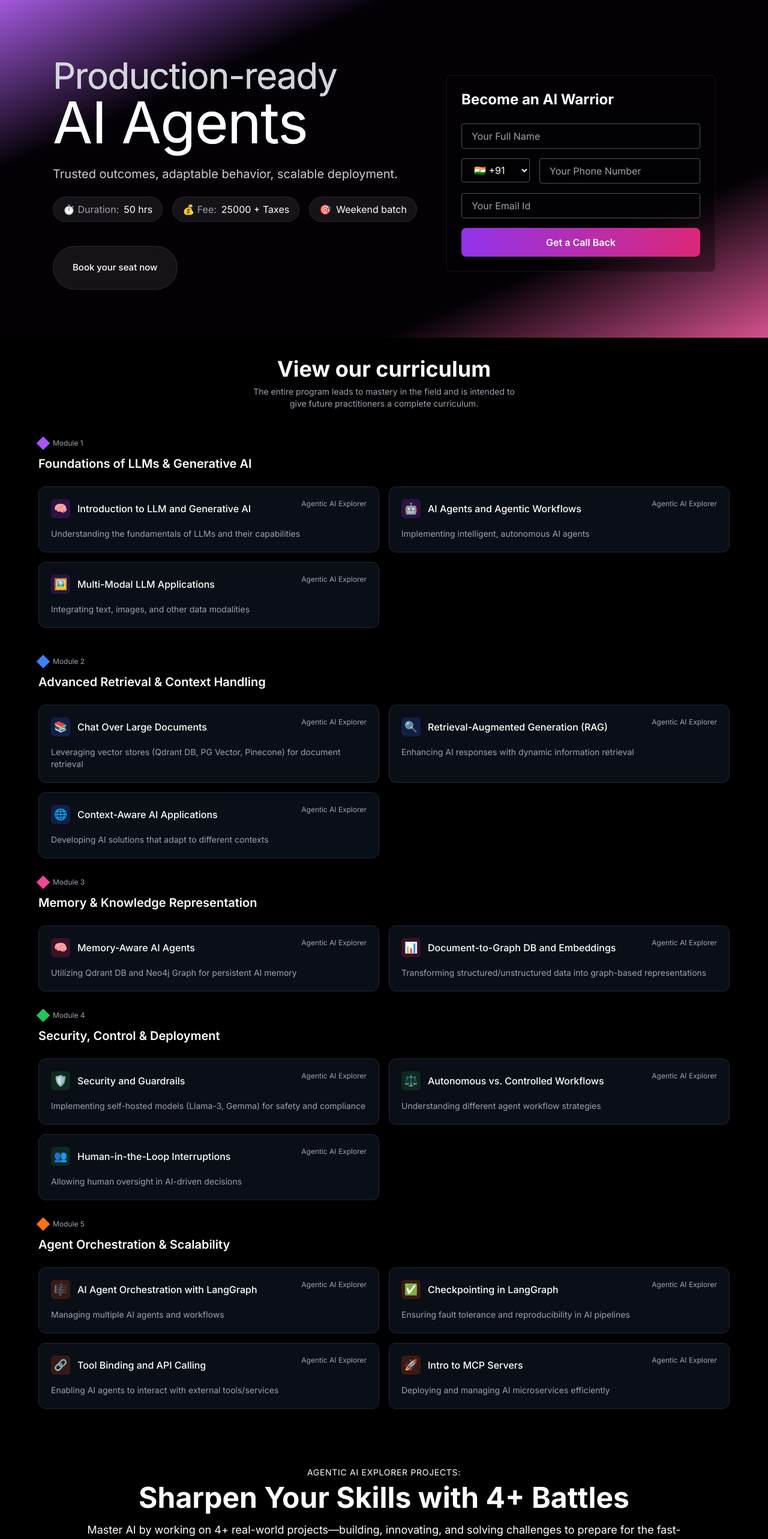
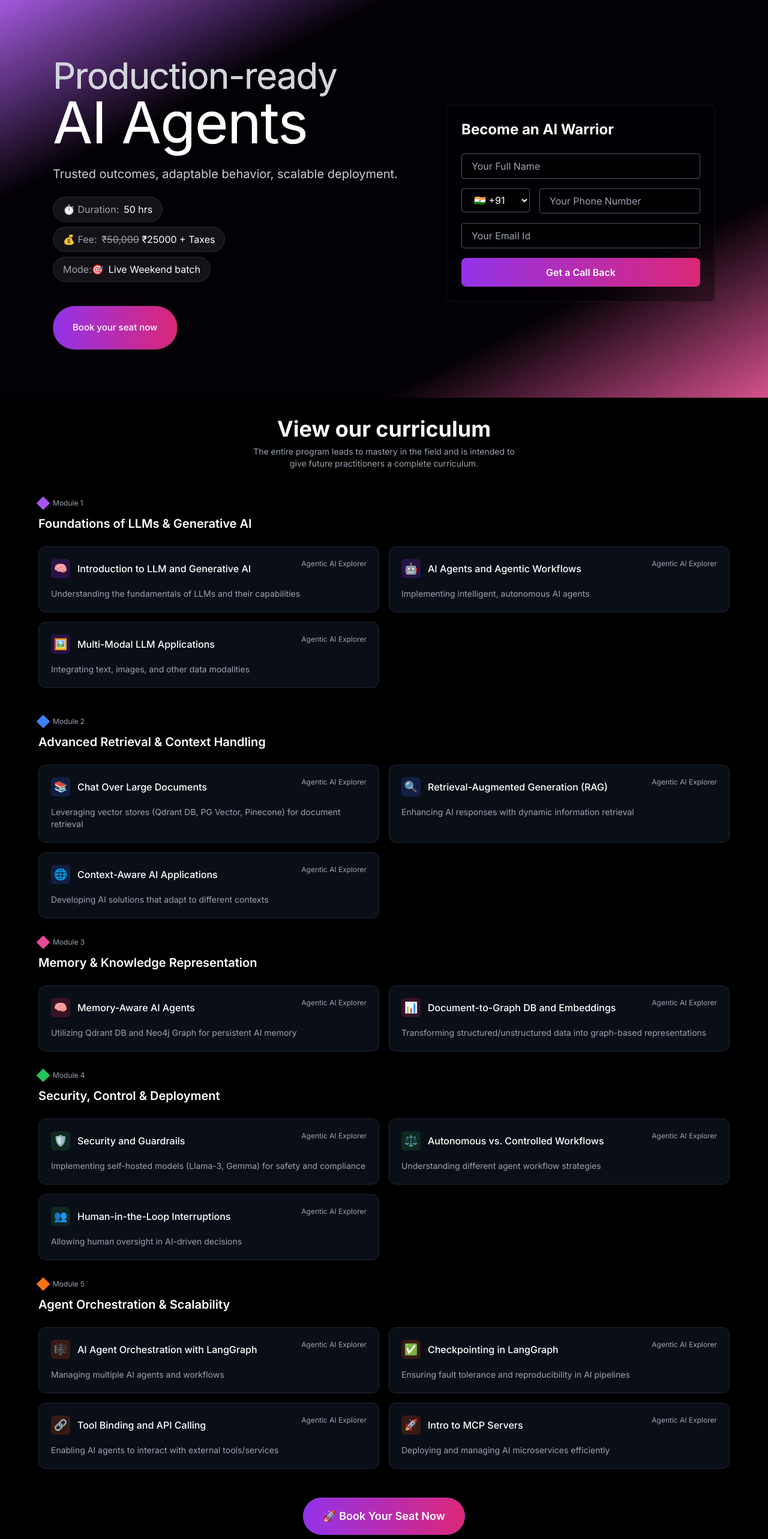
Before and after one commit to LWintern/the-agentic-ai, a Next.js app: page /agenticaiautonomoussystems in a window 1280 px wide. Shown: the top 2566 px of the page at 60% size. Built offline with nearby package versions, Linux system fonts and the light colour scheme.

Commit message:
add button color

```diff
--- a/src/components/advancedagenticai/CoursePage/Hero.tsx
+++ b/src/components/advancedagenticai/CoursePage/Hero.tsx
@@ -91,7 +91,7 @@ const HeroSection: React.FC = () => {
 
 
         <div className="px-4 py-2 rounded-full bg-zinc-800/50 border border-zinc-700/50 text-sm md:text-base">
-          <span className="text-zinc-400">🎯Mode</span>
+          <span className="text-zinc-400">🎯Mode:</span>
           <span className="ml-2 text-white">Live Weekend batch</span>
         </div>
       </div>
@@ -105,7 +105,8 @@ const HeroSection: React.FC = () => {
           <Button
             variant="outline"
             className="w-full sm:w-auto rounded-full px-6 md:px-8 py-5 md:py-6 h-auto text-[14px] md:text-[15px] font-medium
-            bg-zinc-800/50 hover:bg-zinc-700/50
+            bg-gradient-to-r from-purple-600 to-pink-600
+    hover:from-purple-700 hover:bg-zinc-700/50
             border-zinc-700/50 hover:border-zinc-600/50
             text-white hover:text-white/90
             transition-all duration-200"
--- a/src/components/advancedagenticai/CoursePage/Roadmap.tsx
+++ b/src/components/advancedagenticai/CoursePage/Roadmap.tsx
@@ -247,7 +247,7 @@ const AIRoadmap: React.FC = () => {
           ))}
         </div>
 
-        {/* todo add Book you seat button in the center it is call to action button think how we can hilight this button */}
+
  {/* Call to action button */}
  <div className="mt-12 flex justify-center">
           <a
--- a/src/components/agenticaiautonomoussystems/CoursePage/Hero.tsx
+++ b/src/components/agenticaiautonomoussystems/CoursePage/Hero.tsx
@@ -61,22 +61,50 @@ const HeroSection: React.FC = () => {
             </p>
 
 
-                      <div className="flex flex-col sm:flex-row gap-3 md:gap-4 mb-8 md:mb-10">
+                      <div className="flex flex-col sm:flex-row gap-3 md:gap-4 mb-2 md:mb-2">
                     <div className="px-4 py-2 rounded-full bg-zinc-800/50 border border-zinc-700/50 text-sm md:text-base">
                       <span className="text-zinc-400">⏱️ Duration:</span>
                       <span className="ml-2 text-white">50 hrs</span>
                     </div>
 
-                    <div className="px-4 py-2 rounded-full bg-zinc-800/50 border border-zinc-700/50 text-sm md:text-base">
-                      <span className="text-zinc-400">💰 Fee:</span>
-                      <span className="ml-2 text-white">25000 + Taxes</span>
-                    </div>
 
-                    <div className="px-4 py-2 rounded-full bg-zinc-800/50 border border-zinc-700/50 text-sm md:text-base">
-                      <span className="text-zinc-400">🎯</span>
-                      <span className="ml-2 text-white">Weekend batch</span>
-                    </div>
+
+
                   </div>
+
+
+          {/* second button */}
+
+          <div className="flex flex-col sm:flex-row gap-3 md:gap-4 mb-2 md:mb-2">
+
+
+
+<div className="px-4 py-2 rounded-full bg-zinc-800/50 border border-zinc-700/50 text-sm md:text-base">
+  <span className="text-zinc-400">💰 Fee:</span>
+  <span className="ml-2">
+    <span className="text-zinc-400 line-through">₹50,000</span>{" "}
+    <span className="text-white">₹25000 + Taxes</span>
+  </span>
+</div>
+
+
+               </div>
+
+               {/* third button */}
+
+
+
+    <div className="flex flex-col sm:flex-row gap-3 md:gap-4 mb-8 md:mb-10">
+
+
+                 <div className="px-4 py-2 rounded-full bg-zinc-800/50 border border-zinc-700/50 text-sm md:text-base">
+                   <span className="text-zinc-400">Mode:🎯</span>
+                   <span className="ml-2 text-white">Live Weekend batch</span>
+                 </div>
+               </div>
+
+
+
 
 
                       {/* CTA Buttons */}
@@ -85,7 +113,8 @@ const HeroSection: React.FC = () => {
                     <Button
                       variant="outline"
                       className="w-full sm:w-auto rounded-full px-6 md:px-8 py-5 md:py-6 h-auto text-[14px] md:text-[15px] font-medium
-                      bg-zinc-800/50 hover:bg-zinc-700/50
+                      bg-gradient-to-r from-purple-600 to-pink-600
+    hover:from-purple-700 hover:bg-zinc-700/50
                       border-zinc-700/50 hover:border-zinc-600/50
                       text-white hover:text-white/90
                       transition-all duration-200"
--- a/src/components/agenticaiautonomoussystems/CoursePage/Roadmap.tsx
+++ b/src/components/agenticaiautonomoussystems/CoursePage/Roadmap.tsx
@@ -262,6 +262,28 @@ const AIRoadmap: React.FC = () => {
           ))}
         </div>
 
+{/* Call to action button */}
+<div className="mt-12 flex justify-center">
+          <a
+            href="https://rzp.io/rzp/6a3oxdP"
+            target="_blank"
+            rel="noopener noreferrer"
+            className="inline-block"
+          >
+            {/* todo remove blink animation in the button */}
+            <button
+  className="px-8 py-4 text-lg font-semibold rounded-full
+    bg-gradient-to-r from-purple-600 to-pink-600
+    hover:from-purple-700 hover:to-pink-700
+    transform hover:scale-105 transition-all duration-200
+    text-white shadow-lg hover:shadow-xl
+    border border-purple-500/30"
+>
+  🚀 Book Your Seat Now
+</button>
+          </a>
+        </div>
+
         {/* <div className="mt-12 p-6 border border-gray-800 rounded-xl text-center bg-gradient-to-b from-gray-900/40 to-gray-900/10">
           <h3 className="text-xl font-bold mb-2">AI Master Practitioner</h3>
           <p className="text-sm text-gray-400">Complete all levels to achieve the ultimate certification</p>
```
